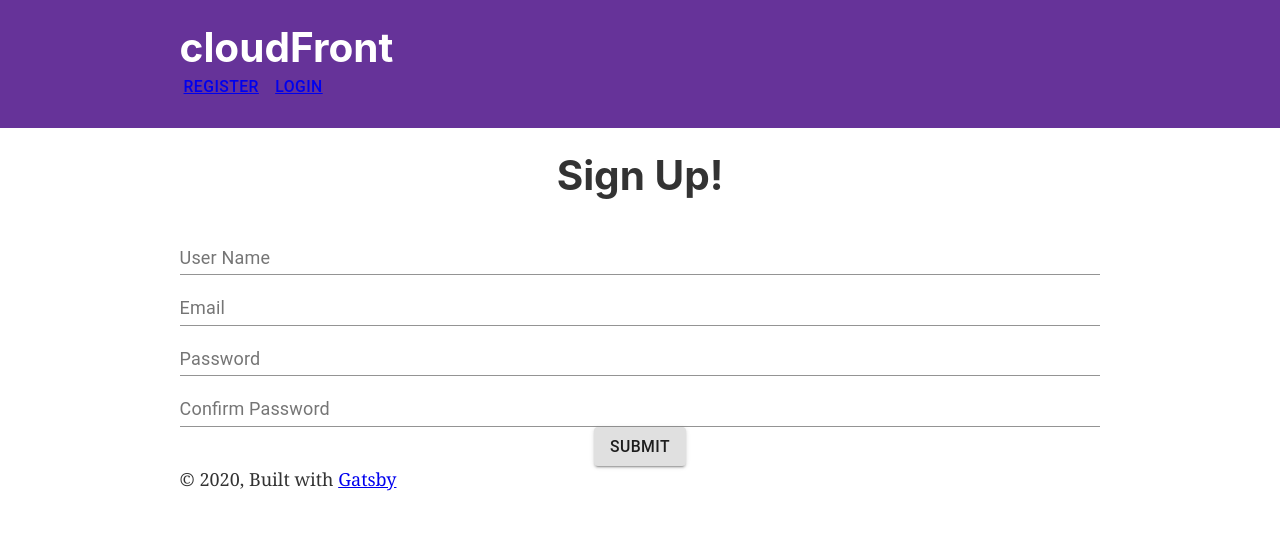
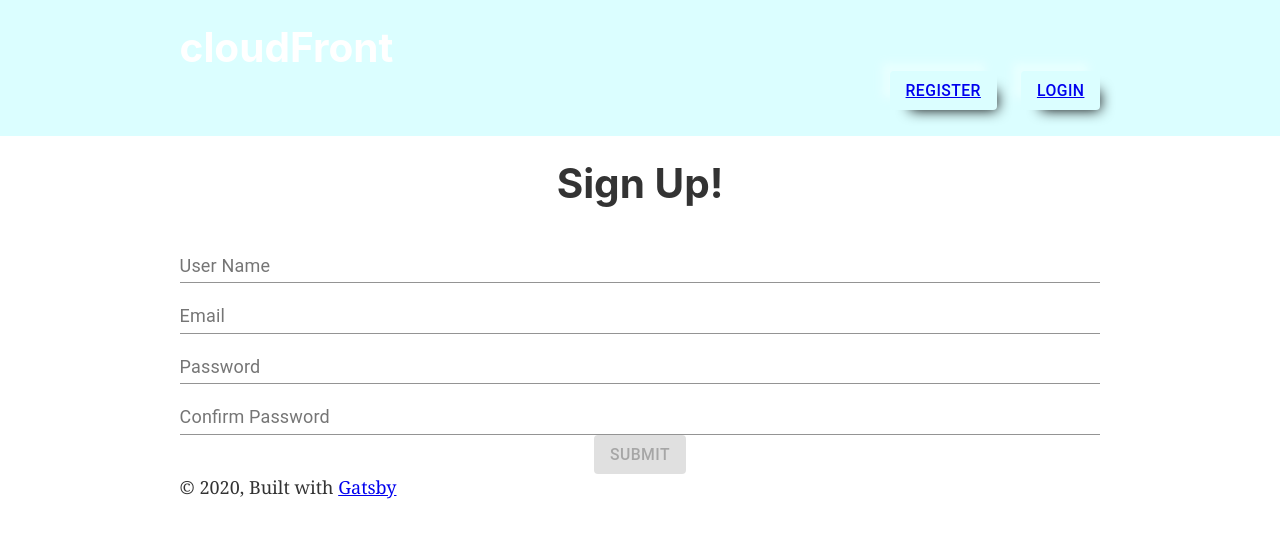
Before and after one commit to The-Ryan-Mobley/cloudFront, a Gatsby site in the folder client/: page /signup in a window 1280 px wide. Built offline with nearby package versions, Linux system fonts and the light colour scheme; Gatsby itself is replaced by a stand-in of ours.

Commit message:
working on ui

```diff
--- a/client/package.json
+++ b/client/package.json
@@ -6,8 +6,10 @@
   "author": "Kyle Mathews <mathews.kyle@gmail.com>",
   "dependencies": {
     "@material-ui/core": "^4.9.0",
+    "@reach/router": "^1.3.1",
     "axios": "^0.19.2",
     "gatsby": "^2.19.7",
+    "gatsby-background-image": "^0.9.14",
     "gatsby-image": "^2.2.39",
     "gatsby-plugin-manifest": "^2.2.39",
     "gatsby-plugin-offline": "^3.0.32",
--- a/client/src/components/authButtons.js
+++ b/client/src/components/authButtons.js
@@ -3,6 +3,7 @@ import { Link } from "gatsby"
 
 import Grid from '@material-ui/core/Grid';
 import Button from '@material-ui/core/Button';
+import {HeaderButton} from "./styledComponents";
 
 import { bindActionCreators } from "redux";
 import { connect } from "react-redux";
@@ -30,9 +31,13 @@ const AuthButtons = (props) => {
                 <Button>Logout</Button>
             ) :
             (
-                <Grid container direction="row" spacing={1}>
-                    <Button><Link to="/signup">Register</Link></Button>
-                    <Button><Link to="/login">Login</Link></Button>
+                <Grid container direction="row" spacing={3}>
+                    <Grid item>
+                        <HeaderButton variant="contained"><Link to="/signup">Register</Link></HeaderButton>
+                    </Grid>
+                    <Grid item>
+                        <HeaderButton variant="contained"><Link to="/login">Login</Link></HeaderButton>
+                    </Grid>
                 </Grid>
             )}
 
--- a/client/src/components/header.js
+++ b/client/src/components/header.js
@@ -1,13 +1,15 @@
 import { Link } from "gatsby"
 import PropTypes from "prop-types"
 import React from "react"
+
+import Grid from '@material-ui/core/Grid';
 
 import AuthButtons from "./authButtons";
 
 const Header = ({ siteTitle }) => (
   <header
     style={{
-      background: `rebeccapurple`,
+      background: `#dbfeff`,
       marginBottom: `1.45rem`,
     }}
   >
@@ -29,7 +31,10 @@ const Header = ({ siteTitle }) => (
           {siteTitle}
         </Link>
       </h1>
+      <Grid container direction="row-reverse">
       <AuthButtons/>
+      </Grid>
+
     </div>
   </header>
 )
--- /dev/null
+++ b/client/src/components/styledComponents.js
@@ -0,0 +1,10 @@
+import React from 'react';
+import { styled } from '@material-ui/core/styles';
+import useMediaQuery from '@material-ui/core/useMediaQuery';
+import Button from '@material-ui/core/Button';
+import Grid from '@material-ui/core/Grid';
+
+export const HeaderButton = styled(Button)({
+    backgroundColor: "#dbfeff",
+    boxShadow: "-10px -10px 10px -2px #e8ffff, 10px 10px 14px -10px #000000",
+});
--- a/client/src/pages/signup.js
+++ b/client/src/pages/signup.js
@@ -1,5 +1,6 @@
 import React, { useState, useEffect} from "react"
 import { Link } from "gatsby";
+import { navigate } from '@reach/router';
 
 import Layout from "../components/layout";
 import SEO from "../components/seo";
@@ -30,14 +31,19 @@ const mapDispatchToProps = dispatch =>
 
 const Signup = (props) => {
     const [errorMessage, setMessage] = useState("");
+    const [canSendUserData, setFlag] = useState(false);
     const onTextChange = (event) => {
         props.userInputChange(event.target.name, event.target.value);
+        if(props.userData.password === props.userData.confirmPassword){
+            setFlag(true);
+        }
         console.log(props.userData);
     }
     const sendNewUserData = async () => {
         const result = await api.newUser(props.userData);
         if(result){
             console.log("yo");
+            navigate("/index");
         }
 
     }
@@ -81,7 +87,11 @@ const Signup = (props) => {
                     onChange={onTextChange}
                     fullWidth={true}
                 />
-                <Button variant="contained" onClick={sendNewUserData}>Submit</Button>
+                <Button
+                variant="contained"
+                onClick={sendNewUserData}
+                disabled={!props.userData.userName.length && !canSendUserData}
+                >Submit</Button>
 
             </Grid>
         </Layout>
--- a/controller/auth.js
+++ b/controller/auth.js
@@ -19,9 +19,11 @@ module.exports = {
         .then((re)=>{
             console.log(re);
             console.log("eyyy");
+            res.json(result);
         })
         .catch(function(error) {
             // Handle Errors here.
+            res.sendStatus("504");
             var errorCode = error.code;
             var errorMessage = error.message;
             // ...
```
Also changed, not shown: client/src/images/background.jpg (added), 1 other file.
